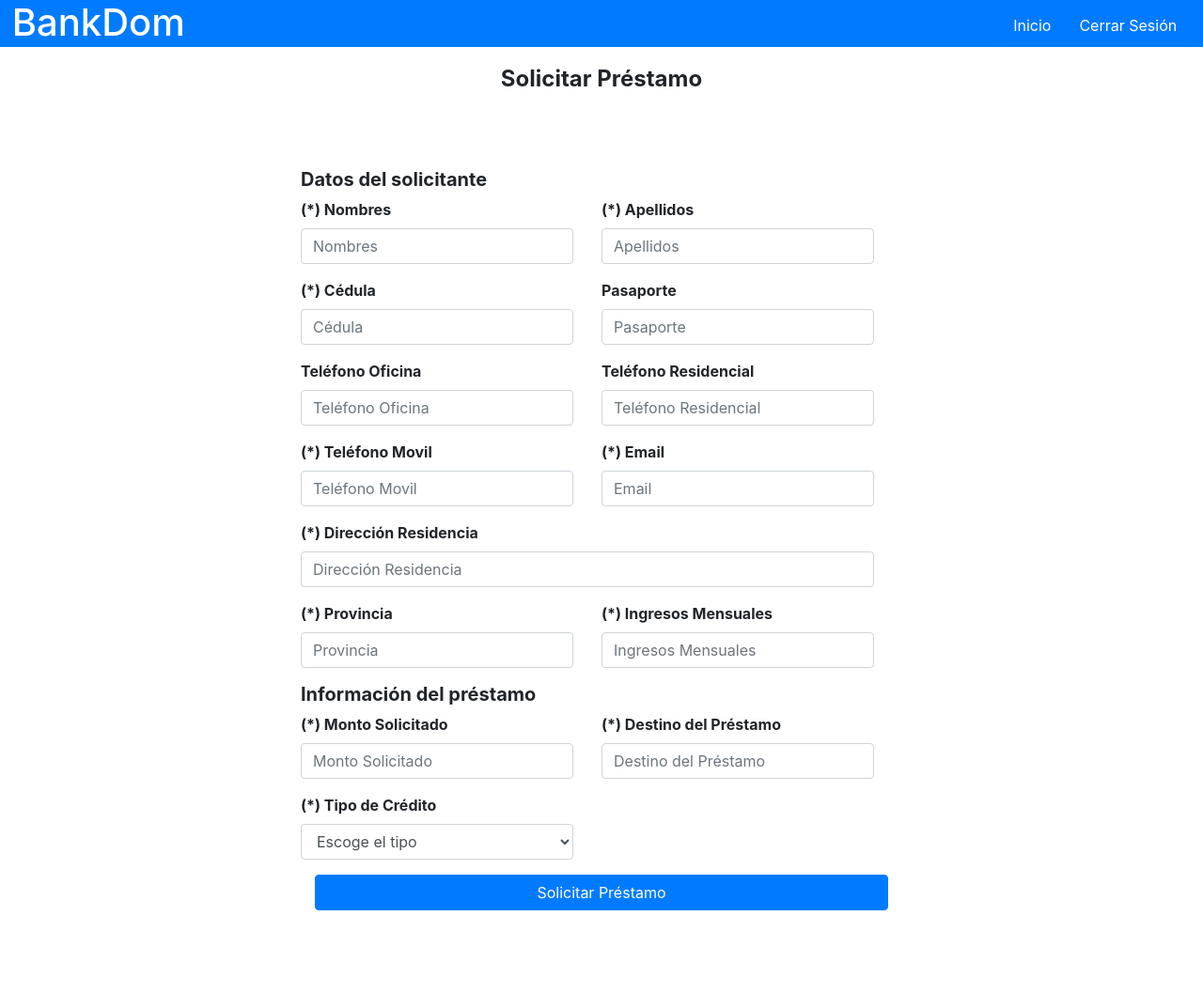
After one commit to miguelmarte04/banco, a PHP site: page /solicitar_prestamo.php in a window 1280 px wide. The commit adds this page. Shown: the whole page at 94% size. Run offline with PHP 8.4, Linux system fonts and the light colour scheme; a user stored in the database is signed in; some libraries are stand-ins or nearby versions.

Commit message:
agregando formulario de solicitar tarjeta y formulario de solicitar prestamo

```diff
--- a/css/estilos_cliente.css
+++ b/css/estilos_cliente.css
@@ -99,7 +99,7 @@ header .contenedor {
     display: none;
   }
   .row {
-    width: 50%;
+    width: 100%;
   }
 }
 .contenedor2 {
@@ -195,7 +195,7 @@ form {
 .row {
   margin: auto;
   margin-top: 80px;
-  width: 85%;
+  width: 100%;
 }
 table {
   width: 100%;
--- a/menu.php
+++ b/menu.php
@@ -4,6 +4,7 @@
         <input type="checkbox" id="menu-bar">
         <label class="icon-menu" for="menu-bar"></label>
         <nav class="menu">
+            <a class="icon-logout" href="inicio.php">Inicio</a>
             <a class="icon-logout" href="php/salir.php">Cerrar Sesión</a>
         </nav>
     </div>
--- /dev/null
+++ b/solicitar_prestamo.php
@@ -0,0 +1,197 @@
+<?php
+session_start();
+if(isset($_SESSION['usuario'])){
+
+}else{
+    header("location:index.php");
+    die();
+}
+
+?>
+<!DOCTYPE html>
+<html lang="es">
+
+<head>
+        <meta charset="UTF-8">
+        <meta name="viewport" content="width=device-width, initial-scale=1.0">
+        <title>Solicitar Préstamo</title>
+        <link rel="shortcut icon" href="img/logom.png">
+        <link rel="stylesheet" href="css/alertify.css">
+        <script src="js/alertify.js"></script>
+        <link rel="stylesheet" type="text/css" href="css/fontello.css">
+        <link rel="stylesheet" type="text/css" href="css/estilos_cliente.css">
+        <link rel="stylesheet" href="https://stackpath.bootstrapcdn.com/bootstrap/4.5.0/css/bootstrap.min.css"
+                integrity="sha384-9aIt2nRpC12Uk9gS9baDl411NQApFmC26EwAOH8WgZl5MYYxFfc+NcPb1dKGj7Sk"
+                crossorigin="anonymous">
+        <link href="https://stackpath.bootstrapcdn.com/font-awesome/4.7.0/css/font-awesome.min.css" rel="stylesheet"
+                integrity="sha384-wvfXpqpZZVQGK6TAh5PVlGOfQNHSoD2xbE+QkPxCAFlNEevoEH3Sl0sibVcOQVnN"
+                crossorigin="anonymous">
+        <script src="https://code.jquery.com/jquery-3.5.1.slim.min.js"
+                integrity="sha384-DfXdz2htPH0lsSSs5nCTpuj/zy4C+OGpamoFVy38MVBnE+IbbVYUew+OrCXaRkfj"
+                crossorigin="anonymous"></script>
+        <script src="https://cdn.jsdelivr.net/npm/popper.js@1.16.0/dist/umd/popper.min.js"
+                integrity="sha384-Q6E9RHvbIyZFJoft+2mJbHaEWldlvI9IOYy5n3zV9zzTtmI3UksdQRVvoxMfooAo"
+                crossorigin="anonymous"></script>
+        <script src="https://stackpath.bootstrapcdn.com/bootstrap/4.5.0/js/bootstrap.min.js"
+                integrity="sha384-OgVRvuATP1z7JjHLkuOU7Xw704+h835Lr+6QL9UvYjZE3Ipu6Tp75j7Bh/kR0JKI"
+                crossorigin="anonymous"></script>
+</head>
+
+<body>
+        <?php
+    include ('menu.php');
+
+?>
+
+        <div class="buscar">
+                <div class="col-md-12 text-center">
+                        <h4><b>Solicitar Préstamo</b></h4>
+                </div>
+
+        </div>
+
+
+        <form action="php/registrar_paquete.php" method="POST" name="registration">
+
+                <div class="row">
+                        <div class="col-md-12 ">
+                                <h5><b>Datos del solicitante</b></h5>
+                        </div>
+
+                        <div class="col-md-6">
+                                <div class="form-group">
+                                        <label for="exampleInputEmail1"><b>(*) Nombres</b></label>
+                                        <input type="text" name="nombres" class="form-control" id="nombres"
+                                                placeholder="Nombres" required>
+                                </div>
+                        </div>
+                        <div class="col-md-6">
+                                <div class="form-group">
+                                        <label for="exampleInputEmail1"><b>(*) Apellidos</b></label>
+
+                                        <input type="text" name="apellidos" class="form-control" id="apellidos"
+                                                placeholder="Apellidos" required>
+                                </div>
+                        </div>
+
+                        <div class="col-md-6">
+                                <div class="form-group">
+                                        <label for="exampleInputEmail1"><b>(*) Cédula</b></label>
+                                        <input type="number" name="cedula" maxlength="11" class="form-control"
+                                                id="cedula" placeholder="Cédula" required>
+                                </div>
+                        </div>
+                        <div class="col-md-6">
+                                <div class="form-group">
+                                        <label for="exampleInputEmail1"><b>Pasaporte</b></label>
+
+                                        <input type="text" name="pasaporte" class="form-control" id="pasaporte"
+                                                placeholder="Pasaporte">
+                                </div>
+                        </div>
+                        <div class="col-md-6">
+                                <div class="form-group">
+                                        <label for="exampleInputEmail1"><b>Teléfono Oficina</b></label>
+                                        <input type="text" name="telefono_oficina" class="form-control"
+                                                id="telefono_oficina" placeholder="Teléfono Oficina">
+                                </div>
+                        </div>
+                        <div class="col-md-6">
+                                <div class="form-group">
+                                        <label for="exampleInputEmail1"><b>Teléfono Residencial</b></label>
+
+                                        <input type="text" name="telefono_residencial" maxlength="10"
+                                                class="form-control" id="telefono_residencial"
+                                                placeholder="Teléfono Residencial">
+                                </div>
+                        </div>
+                        <div class="col-md-6">
+                                <div class="form-group">
+                                        <label for="exampleInputEmail1"><b>(*) Teléfono Movil</b></label>
+                                        <input type="number" name="telefono_movil" maxlength="10" class="form-control"
+                                                id="telefono_movil" placeholder="Teléfono Movil" required>
+                                </div>
+                        </div>
+                        <div class="col-md-6">
+                                <div class="form-group">
+                                        <label for="exampleInputEmail1"><b>(*) Email</b></label>
+
+                                        <input type="email" name="email" class="form-control" id="email"
+                                                placeholder="Email" required>
+                                </div>
+                        </div>
+
+                        <div class="col-md-12">
+                                <div class="form-group">
+                                        <label for="exampleInputEmail1"><b>(*) Dirección Residencia</b></label>
+
+                                        <input type="text" name="direccion_residencia" class="form-control"
+                                                id="direccion_residencia" placeholder="Dirección Residencia" required>
+                                </div>
+                        </div>
+                        <div class="col-md-6">
+                                <div class="form-group">
+                                        <label for="exampleInputEmail1"><b>(*) Provincia</b></label>
+                                        <input type="text" name="provincia" class="form-control" id="provincia"
+                                                placeholder="Provincia" required>
+                                </div>
+                        </div>
+                        <div class="col-md-6">
+                                <div class="form-group">
+                                        <label for="exampleInputEmail1"><b>(*) Ingresos Mensuales</b></label>
+
+                                        <input type="text" name="ingresos_mensuales" class="form-control"
+                                                id="ingresos_mensuales" placeholder="Ingresos Mensuales" required>
+                                </div>
+                        </div>
+                        <div class="col-md-12 ">
+                                <h5><b>Información del préstamo</b></h5>
+                        </div>
+                        <div class="col-md-6">
+                                <div class="form-group">
+                                        <label for="exampleInputEmail1"><b>(*) Monto Solicitado</b></label>
+                                        <input type="number" name="monto_solicitado" class="form-control"
+                                                id="monto_solicitado" placeholder="Monto Solicitado" required>
+                                </div>
+                        </div>
+                        <div class="col-md-6">
+                                <div class="form-group">
+                                        <label for="exampleInputEmail1"><b>(*) Destino del Préstamo</b></label>
+
+                                        <input type="text" name="destino_prestamo" class="form-control"
+                                                id="destino_prestamo" placeholder="Destino del Préstamo" required>
+                                </div>
+                        </div>
+                        <div class="col-md-6">
+                                <div class="form-group">
+                                        <label for="exampleInputEmail1"><b>(*) Tipo de Crédito</b></label>
+
+                                        <select name="tipo_credito" class="form-control" id="tipo_credito" required
+                                                placeholder="Escoge el tipo" required>
+                                                <option>Escoge el tipo</option>
+                                                <option value="Hipotecario">Hipotecario</option>
+                                                <option value="Consumo">Consumo</option>
+                                                <option value="Vehiculo">Vehículo</option>
+                                                <option value="Hipotecario">Hipotecario</option>
+                                                <option value="Consolidación de Deudas Personales">Consolidación de
+                                                        Deudas Personales</option>
+                                        </select>
+
+                                </div>
+                        </div>
+
+
+                </div>
+
+                <div class="col-md-12 text-center mb-3">
+                        <button type="submit" class=" btn btn-block mybtn btn-primary tx-tfm">Solicitar
+                                Préstamo</button>
+                </div>
+                <br><br><br>
+        </form>
+
+        </div>
+        <script src="https://ajax.googleapis.com/ajax/libs/jquery/2.1.1/jquery.min.js"></script>
+</body>
+
+</html>
```
Also changed, not shown: inicio.php (+16 -6 lines), perfil.php (deleted, +0 -96 lines), solicitar_tarjeta.php (added, +160 -0 lines), css/estilos.css (line endings or trailing spaces).
